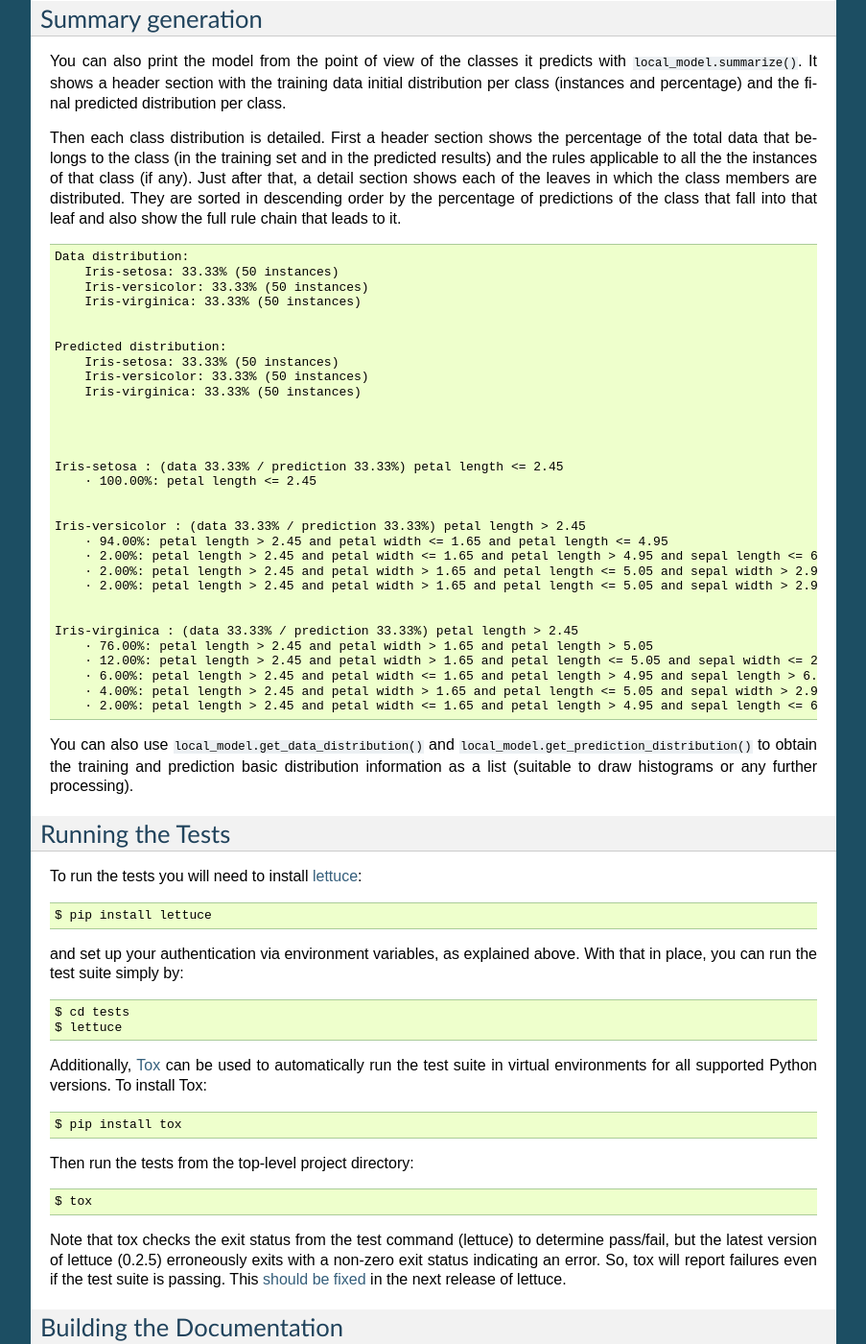
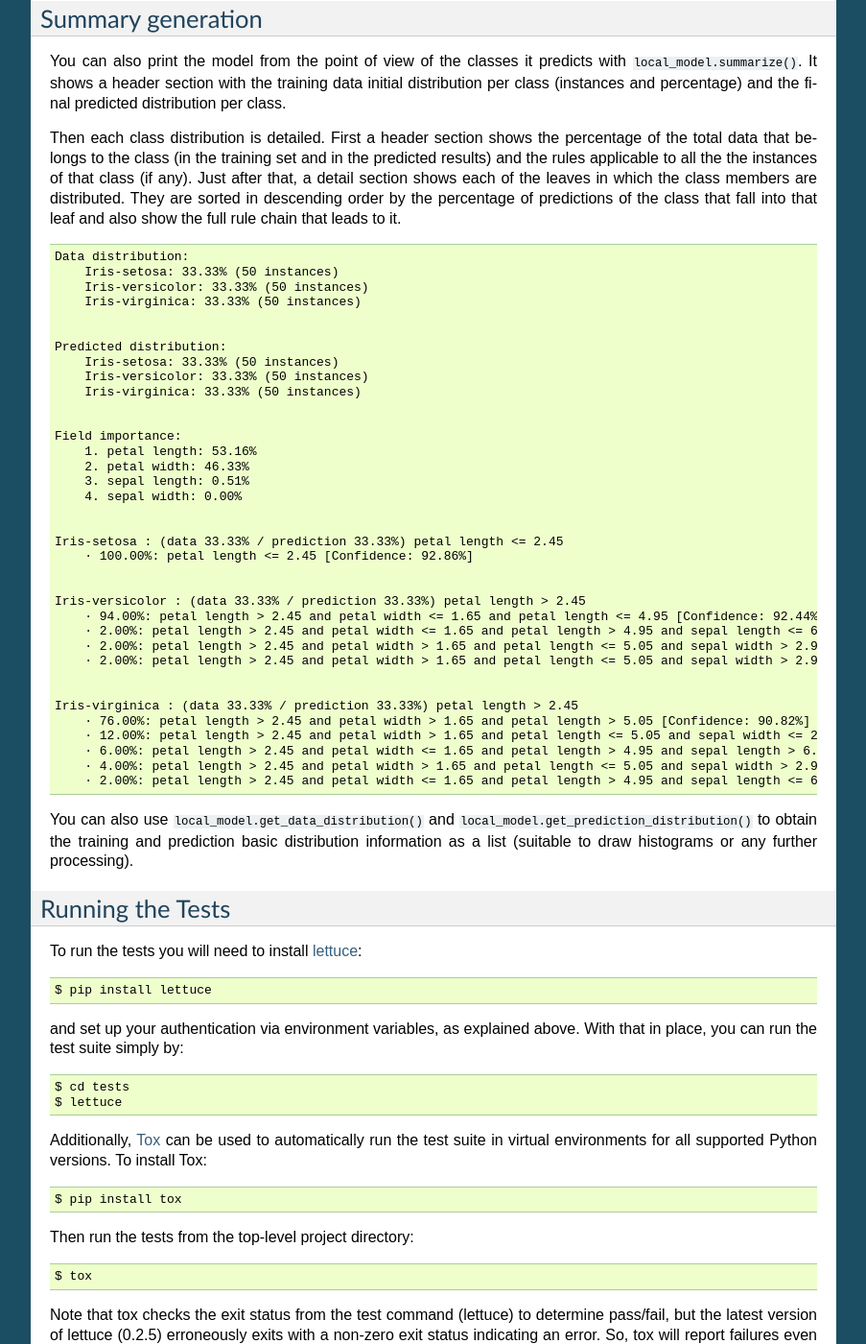
Before and after one commit to bigmlcom/python, a Sphinx documentation site: the page built from docs/index.rst, in a window 1280 px wide and 1400 px high, scrolled down 12076 px. Shown: the whole window at 96% size, without its empty margins (198-1101 px from the left). Built offline with Sphinx 7.4.7, drawn with Linux system fonts in a browser that asks for light colours.

Commit message:
Summarize shows confidence and field importance plus some cleaning

```diff
--- a/docs/index.rst
+++ b/docs/index.rst
@@ -814,25 +814,31 @@ and also show the full rule chain that leads to it.
         Iris-virginica: 33.33% (50 instances)
 
 
+    Field importance:
+        1. petal length: 53.16%
+        2. petal width: 46.33%
+        3. sepal length: 0.51%
+        4. sepal width: 0.00%
 
 
     Iris-setosa : (data 33.33% / prediction 33.33%) petal length <= 2.45
-        · 100.00%: petal length <= 2.45
+        · 100.00%: petal length <= 2.45 [Confidence: 92.86%]
 
 
     Iris-versicolor : (data 33.33% / prediction 33.33%) petal length > 2.45
-        · 94.00%: petal length > 2.45 and petal width <= 1.65 and petal length <= 4.95
-        · 2.00%: petal length > 2.45 and petal width <= 1.65 and petal length > 4.95 and sepal length <= 6.05 and sepal width > 2.45
-        · 2.00%: petal length > 2.45 and petal width > 1.65 and petal length <= 5.05 and sepal width > 2.9 and sepal length <= 5.95
-        · 2.00%: petal length > 2.45 and petal width > 1.65 and petal length <= 5.05 and sepal width > 2.9 and sepal length > 5.95 and petal length > 4.95
+        · 94.00%: petal length > 2.45 and petal width <= 1.65 and petal length <= 4.95 [Confidence: 92.44%]
+        · 2.00%: petal length > 2.45 and petal width <= 1.65 and petal length > 4.95 and sepal length <= 6.05 and petal width > 1.55 [Confidence: 20.65%]
+        · 2.00%: petal length > 2.45 and petal width > 1.65 and petal length <= 5.05 and sepal width > 2.9 and sepal length > 6.4 [Confidence: 20.65%]
+        · 2.00%: petal length > 2.45 and petal width > 1.65 and petal length <= 5.05 and sepal width > 2.9 and sepal length <= 6.4 and sepal length <= 5.95 [Confidence: 20.65%]
 
 
     Iris-virginica : (data 33.33% / prediction 33.33%) petal length > 2.45
-        · 76.00%: petal length > 2.45 and petal width > 1.65 and petal length > 5.05
-        · 12.00%: petal length > 2.45 and petal width > 1.65 and petal length <= 5.05 and sepal width <= 2.9
-        · 6.00%: petal length > 2.45 and petal width <= 1.65 and petal length > 4.95 and sepal length > 6.05
-        · 4.00%: petal length > 2.45 and petal width > 1.65 and petal length <= 5.05 and sepal width > 2.9 and sepal length > 5.95 and petal length <= 4.95
-        · 2.00%: petal length > 2.45 and petal width <= 1.65 and petal length > 4.95 and sepal length <= 6.05 and sepal width <= 2.45
+        · 76.00%: petal length > 2.45 and petal width > 1.65 and petal length > 5.05 [Confidence: 90.82%]
+        · 12.00%: petal length > 2.45 and petal width > 1.65 and petal length <= 5.05 and sepal width <= 2.9 [Confidence: 60.97%]
+        · 6.00%: petal length > 2.45 and petal width <= 1.65 and petal length > 4.95 and sepal length > 6.05 [Confidence: 43.85%]
+        · 4.00%: petal length > 2.45 and petal width > 1.65 and petal length <= 5.05 and sepal width > 2.9 and sepal length <= 6.4 and sepal length > 5.95 [Confidence: 34.24%]
+        · 2.00%: petal length > 2.45 and petal width <= 1.65 and petal length > 4.95 and sepal length <= 6.05 and petal width <= 1.55 [Confidence: 20.65%]
+
 
 You can also use ``local_model.get_data_distribution()`` and
 ``local_model.get_prediction_distribution()`` to obtain the training and
```
Also changed, not shown: 2 other files.
